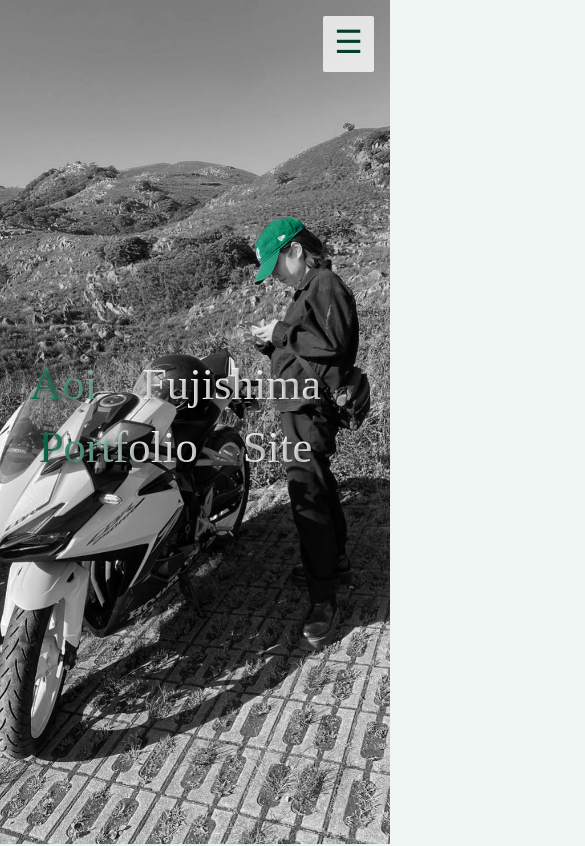
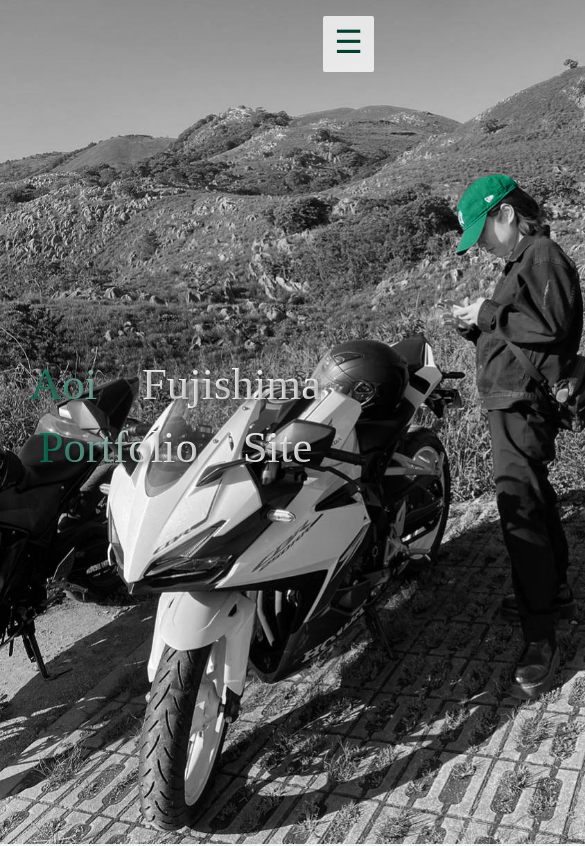
Before and after one commit to Aoiffffff/portfolio, a plain HTML site: page index.html in a window 390 px wide. Shown: the top 846 px of the page, 585 px wide, since content can reach past the window. Drawn offline with Linux system fonts and the light colour scheme; a web font is replaced by a local one.

Commit message:
Update style.css

```diff
--- a/css/style.css
+++ b/css/style.css
@@ -472,7 +472,7 @@ animation: showTextFromBottom 0.5s backwards;
 
   .mobile {
     display: block;
-    max-width;768px;
+    max-width: 768px;
     height: 100vh;
     object-fit: cover;
   }
@@ -624,7 +624,7 @@ contact
 ----------------------------------------------------- */
 footer {
   width: 100%;
-  /* height: 30vh; */
+  height: 30vh;
   background-color: #007655;
   color: #ffffff;
   margin-top: 5%;
```
